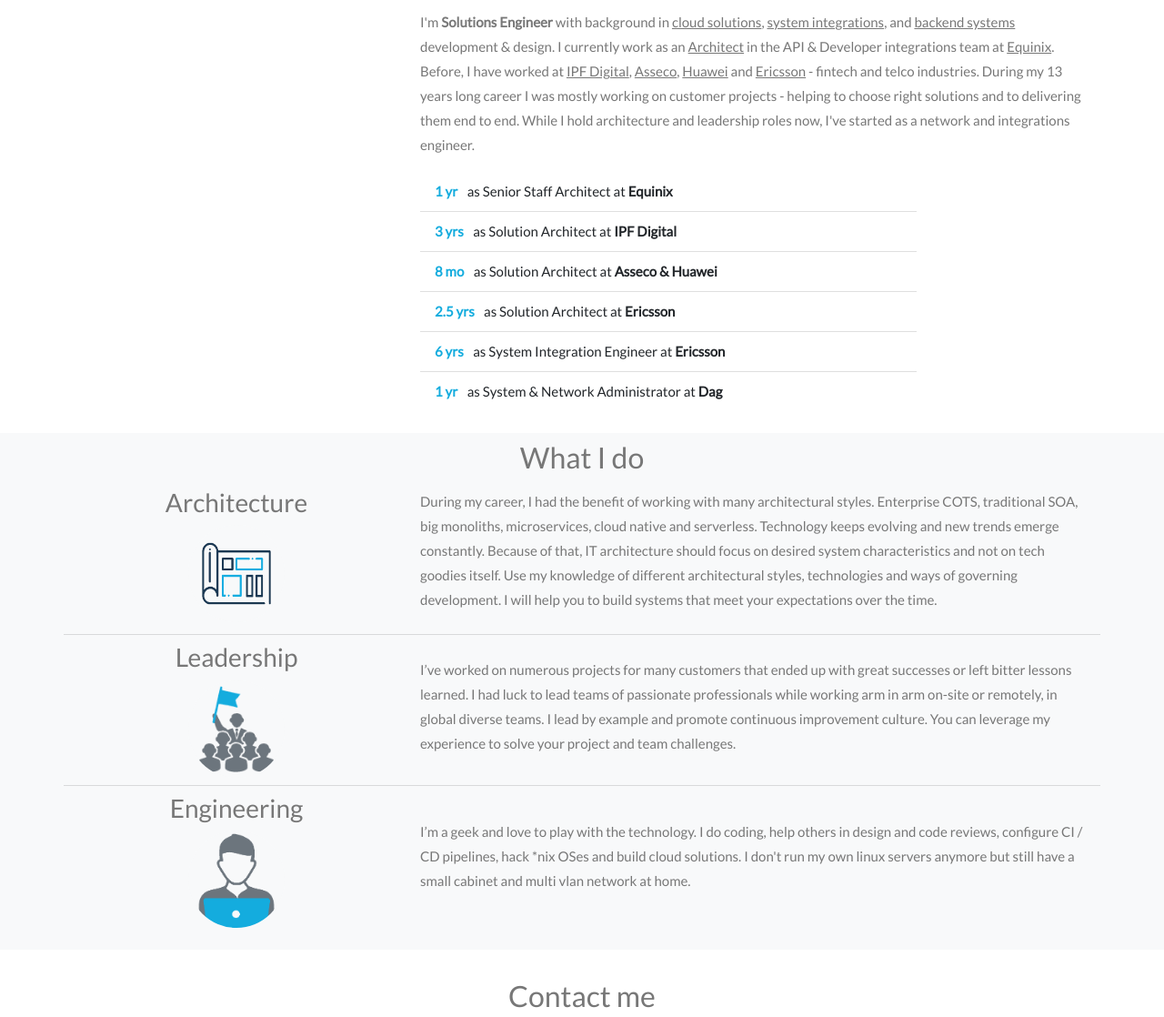
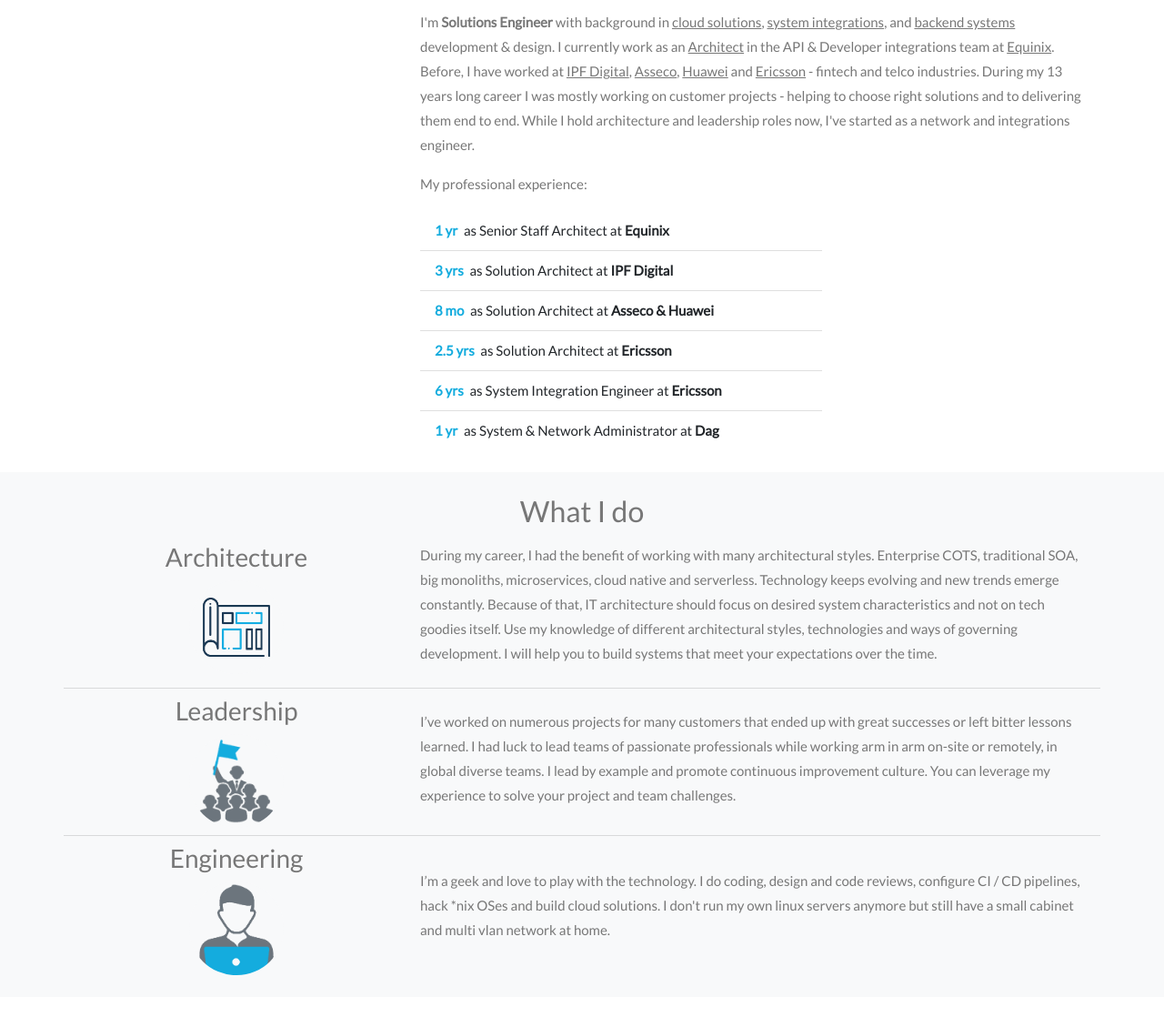
Before and after one commit to mikouaj/stefaniak.dev, a website built with webpack: page src/html/index.html in a window 1280 px wide. Shown: the part 361-1479 px from the top of the page at 91% size. Built offline with nearby package versions, Linux system fonts and the light colour scheme; files whose address does not match are found by name.

Commit message:
Addedd scrollspy offset, fixed few margins/paddings, fixed exp list width

```diff
--- a/src/html/index.html
+++ b/src/html/index.html
@@ -25,7 +25,7 @@
     <meta name="theme-color" content="#ffffff">
 </head>
 
-<body id="body" data-bs-spy="scroll" data-bs-target="#navbar" data-bs-offset="0" tabindex="0">
+<body id="body" data-bs-spy="scroll" data-bs-target="#navbar" data-bs-offset="60" tabindex="0">
     <nav id="navbar" class="navbar navbar-scroll navbar-expand-lg navbar-dark bg-dark">
         <div class="container-fluid">
             <a class="navbar-brand" href="#">Mikołaj Stefaniak</a>
@@ -56,7 +56,7 @@
                     <h1 class="text-center display-4">Mikołaj Stefaniak</h1>
                     <h3 class="text-center">Solutions Engineer</h3>
                 </div>
-                <div class="col-4">
+                <div class="col-4 align-self-center">
                     <img src="assets/mikolaj.jpg" class="img-thumbnail rounded-circle jumbotron-img"
                         alt="mikolaj's photo">
                 </div>
@@ -99,8 +99,9 @@
             </div>
             <div class="row">
                 <div class="col"></div>
-                <div class="col-6">
-                    <ul class="list-group list-group-flush">
+                <div class="col-8">
+                    <p>My professional experience:</p>
+                    <ul class="list-group list-group-flush exp-list">
                         <li class="list-group-item"><span class="exp-bullet">1 yr </span> as Senior Staff Architect at
                             <b>Equinix</b>
                         </li>
@@ -119,7 +120,6 @@
                             Administrator at <b>Dag</b></li>
                     </ul>
                 </div>
-                <div class="col-2"></div>
             </div>
         </div>
     </div>
@@ -127,13 +127,13 @@
         <div class="container">
             <div class="row justify-content-center">
                 <div class="col">
-                    <h2 id="what-i-do" class="text-center mt-2">What I do</h2>
+                    <h2 id="what-i-do" class="text-center mt-4">What I do</h2>
                 </div>
             </div>
             <div class="row">
                 <div class="col align-self-center text-center">
                     <h3>Architecture</h3>
-                    <img src="assets/architecture.png" class="rounded-circle bg-light scroll-fade" style="width: 30%;"
+                    <img src="assets/architecture.png" class="rounded-circle bg-light scroll-fade what-img"
                         alt="blueprint">
                 </div>
                 <div class="col-8 align-self-center">
@@ -154,7 +154,7 @@
             <div class="row">
                 <div class="col align-self-center text-center">
                     <h3>Leadership</h3>
-                    <img src="assets/leadership.png" class="rounded-circle bg-light scroll-fade" style="width: 30%;"
+                    <img src="assets/leadership.png" class="rounded-circle bg-light scroll-fade what-img"
                         alt="leader">
                 </div>
                 <div class="col-8 align-self-center">
@@ -176,12 +176,12 @@
             <div class="row pb-4">
                 <div class="col align-self-center text-center">
                     <h3>Engineering</h3>
-                    <img src="assets/engineering.png" class="rounded-circle bg-light scroll-fade" style="width: 30%;"
+                    <img src="assets/engineering.png" class="rounded-circle bg-light scroll-fade what-img"
                         alt="software developer">
                 </div>
                 <div class="col-8 align-self-center">
                     <p class="mt-2">
-                        I’m a geek and love to play with the technology. I do coding, help others in design and code
+                        I’m a geek and love to play with the technology. I do coding, design and code
                         reviews, configure
                         CI / CD pipelines, hack *nix OSes and build cloud solutions. I don't run my
                         own linux servers anymore but still have a
--- a/src/scss/main.scss
+++ b/src/scss/main.scss
@@ -81,8 +81,24 @@
   }
 }
 
+@include media-breakpoint-only(md) {
+  .exp-list {
+    width: 80%;
+  }
+}
+
+@include media-breakpoint-up(lg) {
+  .exp-list{
+    width: 60%;
+  }
+}
+
 .exp-bullet {
   color: #14acde;
   font-weight: bolder;
-  padding-right: .5em;
+  padding-right: .25em;
 }
+
+.what-img {
+  width: 29%;
+}
```
